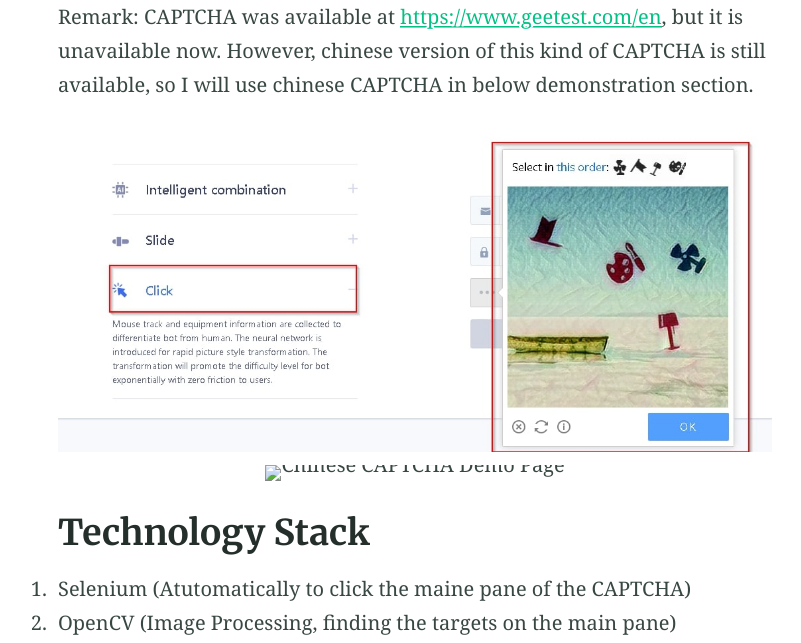
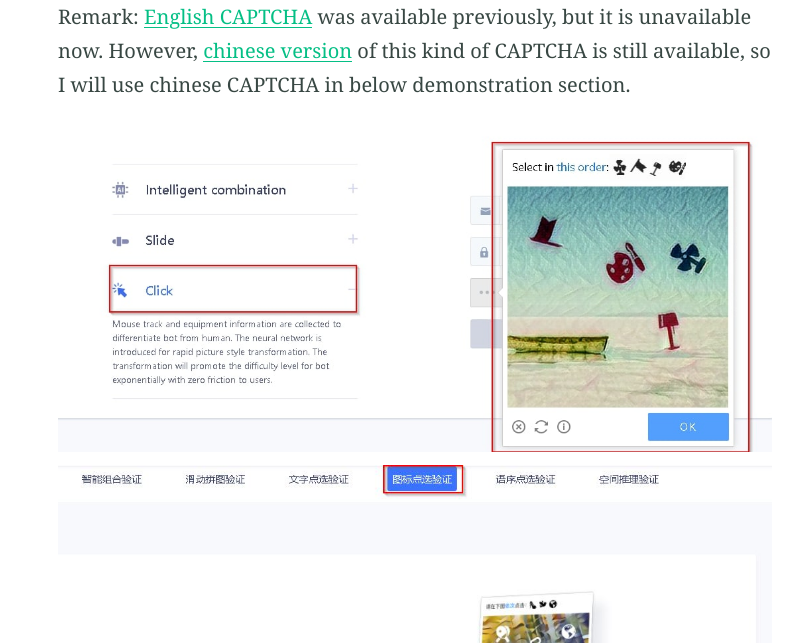
Before and after one commit to JoeHO888/JoeHo888.github.io, a Jekyll site: the page built from projects/Attempt-to-solve-Geetest-CAPTCHA.md, in a window 1280 px wide and 900 px high, scrolled down 2017 px, cut to the strip 257-900 px from the top of the window. Shown: the whole strip, without its empty margins (6-807 px from the left). Built offline with Jekyll 4.4.1, drawn with Linux system fonts in a browser that asks for light colours; our own code applies the rules of GitHub Pages for plain Markdown files; some of the changed text lies outside the part shown.

Commit message:
Update Geetest Project

```diff
--- a/projects/Attempt-to-solve-Geetest-CAPTCHA.md
+++ b/projects/Attempt-to-solve-Geetest-CAPTCHA.md
@@ -19,13 +19,13 @@
 Here's a Geetest CAPTCHA I managed to crack with image processing and automation technology.
 {% include figure.html image="/images/Attempt-To-Solve-Geetest-CAPTCHA/successful_cracking.gif" alt="Successful Case for cracking CAPTCHA" %}
 
-Remark: CAPTCHA was available at [https://www.geetest.com/en](https://www.geetest.com/en), but it is unavailable now. However, chinese version of this kind of CAPTCHA is still available, so I will use chinese CAPTCHA in below demonstration section.
+Remark: [English CAPTCHA](https://www.geetest.com/en) was available previously, but it is unavailable now. However, [chinese version](https://www.geetest.com/show) of this kind of CAPTCHA is still available, so I will use chinese CAPTCHA in below demonstration section.
 {% include figure.html image="/images/Attempt-To-Solve-Geetest-CAPTCHA/english-demo-page.jpg" alt="English CAPTCHA Demo Page" %}
 {% include figure.html image="/images/Attempt-To-Solve-Geetest-CAPTCHA/chinese-demo-page.jpg" alt="Chinese CAPTCHA Demo Page" %}
 
 ## Technology Stack
-1. Selenium (Atutomatically to click the maine pane of the CAPTCHA)
-2. OpenCV (Image Processing, finding the targets on the main pane)
+1. Selenium (Make our bot behave like a human being to click the icons in CAPTCHA)
+2. OpenCV (Our bot uses it to solve the CAPTCHA through Image Processing and Object Detection)
 3. Other Libraries (matplotlib, urllib, numpy, scipy, skimage, time, Pillow)
 
 ## Terminology
@@ -36,19 +36,18 @@
 {% include figure.html image="/images/Attempt-To-Solve-Geetest-CAPTCHA/terminology-picture.jpg" alt="Picture for terminology explanation" caption="Green: Icons, Blue: Main Pane, Yellow: Target" %}
 
 ## CAPTCHA Solving Steps
-https://www.geetest.com/show
 We will take this CAPTCHA as an example.
 {% include figure.html image="/images/Attempt-To-Solve-Geetest-CAPTCHA/demo-CAPTCHA-capture.jpg" alt="CAPTCHA Demo"%}
 
 ### 1. Download the CAPTCHA
 
-The CAPTCHA actually comes from the picture below. You can find it by searching "geetest_item_img" class in browser debug console.
+To download the CAPTCHA, we just need to download the main pane, as it also contains the targets at the bottom. Main pane belongs to "geetest_item_img" class, you may find it in browser debug console.
 {% include figure.html image="/images/Attempt-To-Solve-Geetest-CAPTCHA/download-CAPTCHA.jpg" alt="Picture for terminology explanation" caption="Search 'geetest_item_img' to obtain the geetest CAPTCHA" %}
 {% include figure.html image="/images/Attempt-To-Solve-Geetest-CAPTCHA/demo-CAPTCHA.jpg" alt="Demo CAPTCHA" caption="Demo CAPTCHA" %}
 
 ### 2. Remove the background in the main pane
 
-By doing so, we can reduce the computation and increase accuracy. First, in order to find the targets in main pane, we need to compute the similarity between an area and a target, we can only do this computation on certain areas if we remove unneccssary pixels (i.e. background). Second, the less areas we need to check, the higher accuracy we can obtain.
+Background removal can help us improve accuracy, as the bot may recognize some parts of the background as an icon which is a kind of  false positive.
 
 To remove the background, there are 2 steps.
 
```
Also changed, not shown: images/Attempt-To-Solve-Geetest-CAPTCHA/chinese-demo-page.jpg (added).
